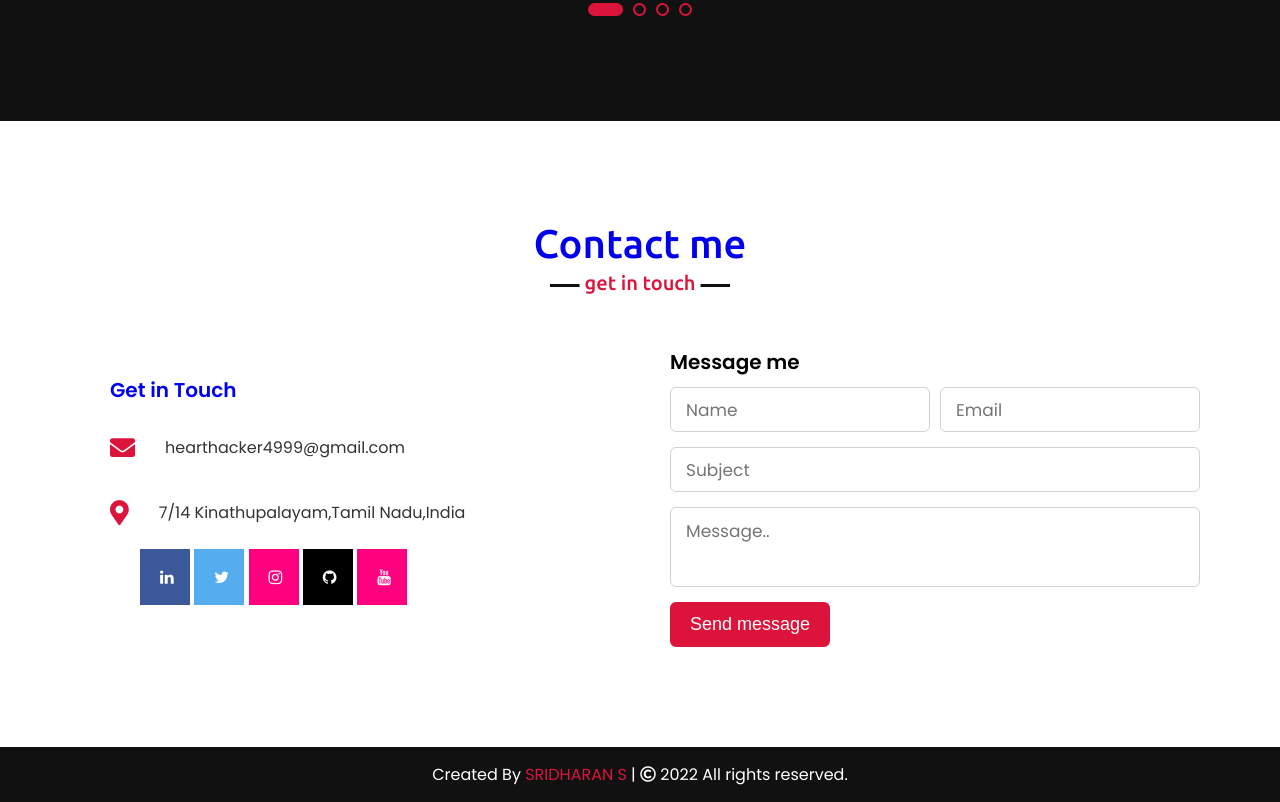
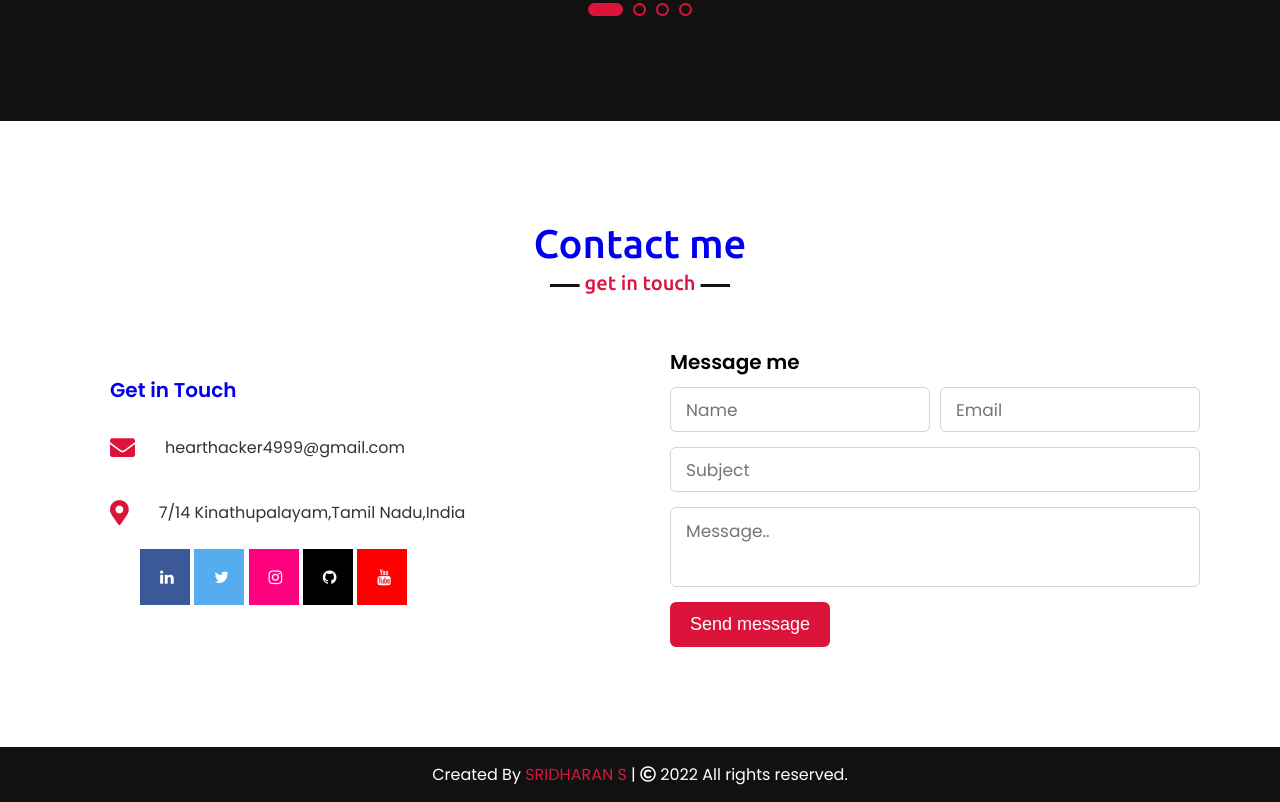
Before and after one commit to SRIDHARAN1819/sridharan.github.io, a plain HTML site: page index.html in a window 1280 px wide. Shown: the part 3442-4244 px from the top of the page. Drawn offline with nearby package versions, Linux system fonts and the light colour scheme.

Commit message:
Update style.css

```diff
--- a/style.css
+++ b/style.css
@@ -727,6 +727,6 @@ footer span a:hover{
   color: white;
 }
 .fa-youtube {
-  background: #FF007F;
+  background: #FF0000;
   color: white;
 }
```
